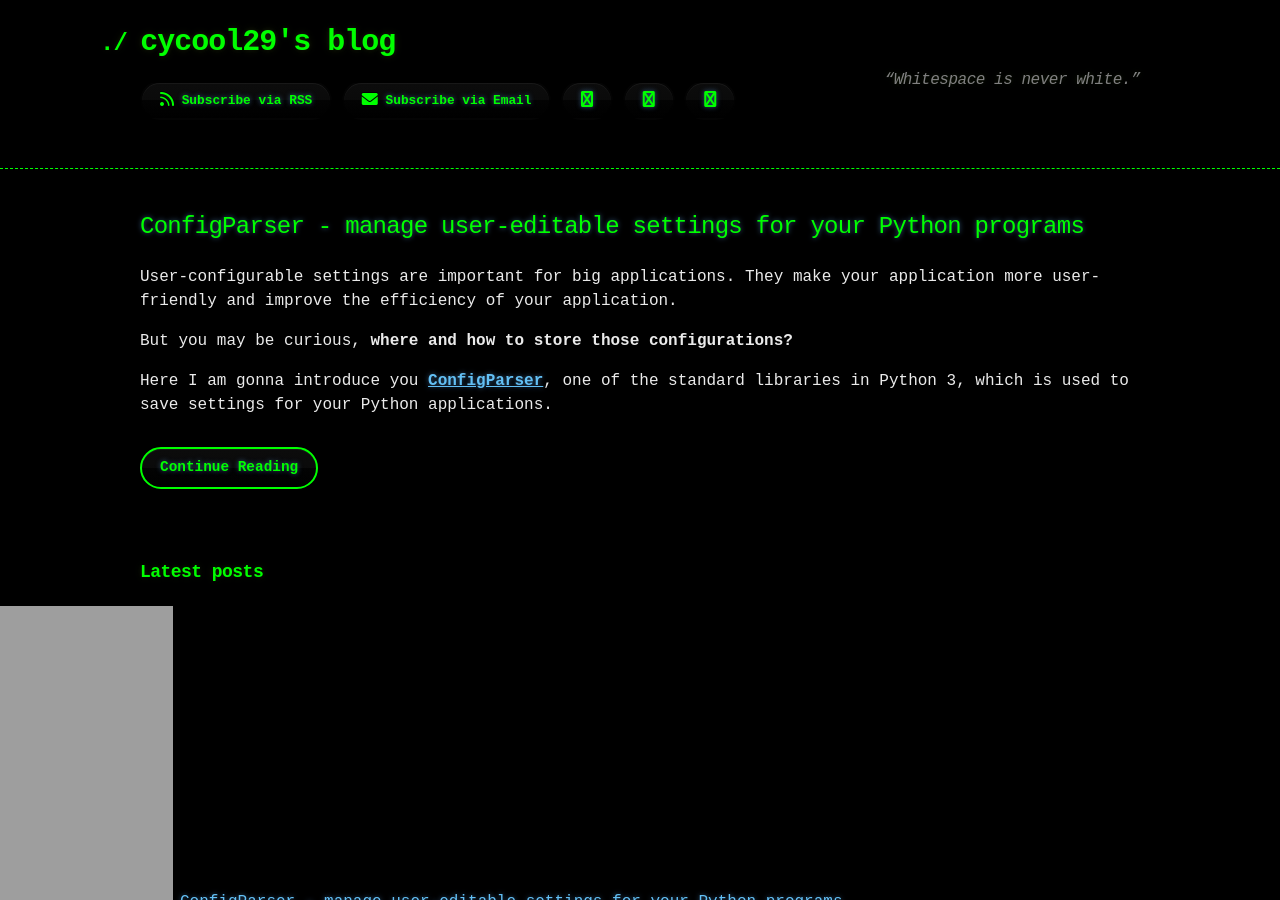
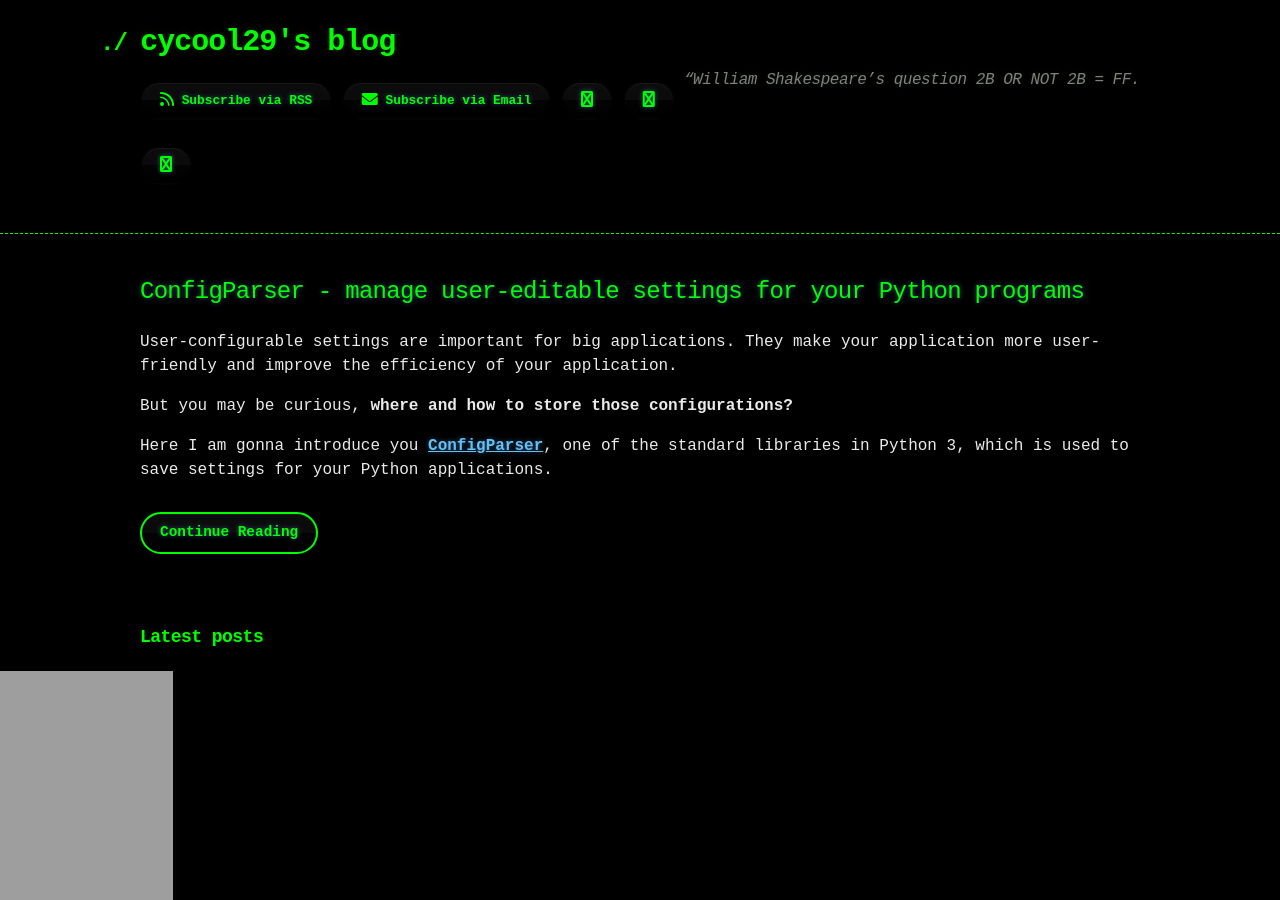
Before and after one commit to cycool29/cycool29.github.io, a Jekyll site: the page built from index.md, in a window 1280 px wide and 900 px high. Built offline with Jekyll 4.4.1, drawn with Linux system fonts in a browser that asks for light colours; a style sheet for code colours, icons or effects is not loaded.

Commit message:
Update quotes

```diff
--- a/_config.yml
+++ b/_config.yml
@@ -1,5 +1,5 @@
 title: cycool29's blog
-description: "“Whitespace is never white.” "
+description: "“William Shakespeare’s question 2B OR NOT 2B = FF. "
 bio: A high school student. Intermediate in Python, Git, Bash. Learning JavaScript. He/Him. "
 author: cycool29
 url: https://cycool29.github.io
```
